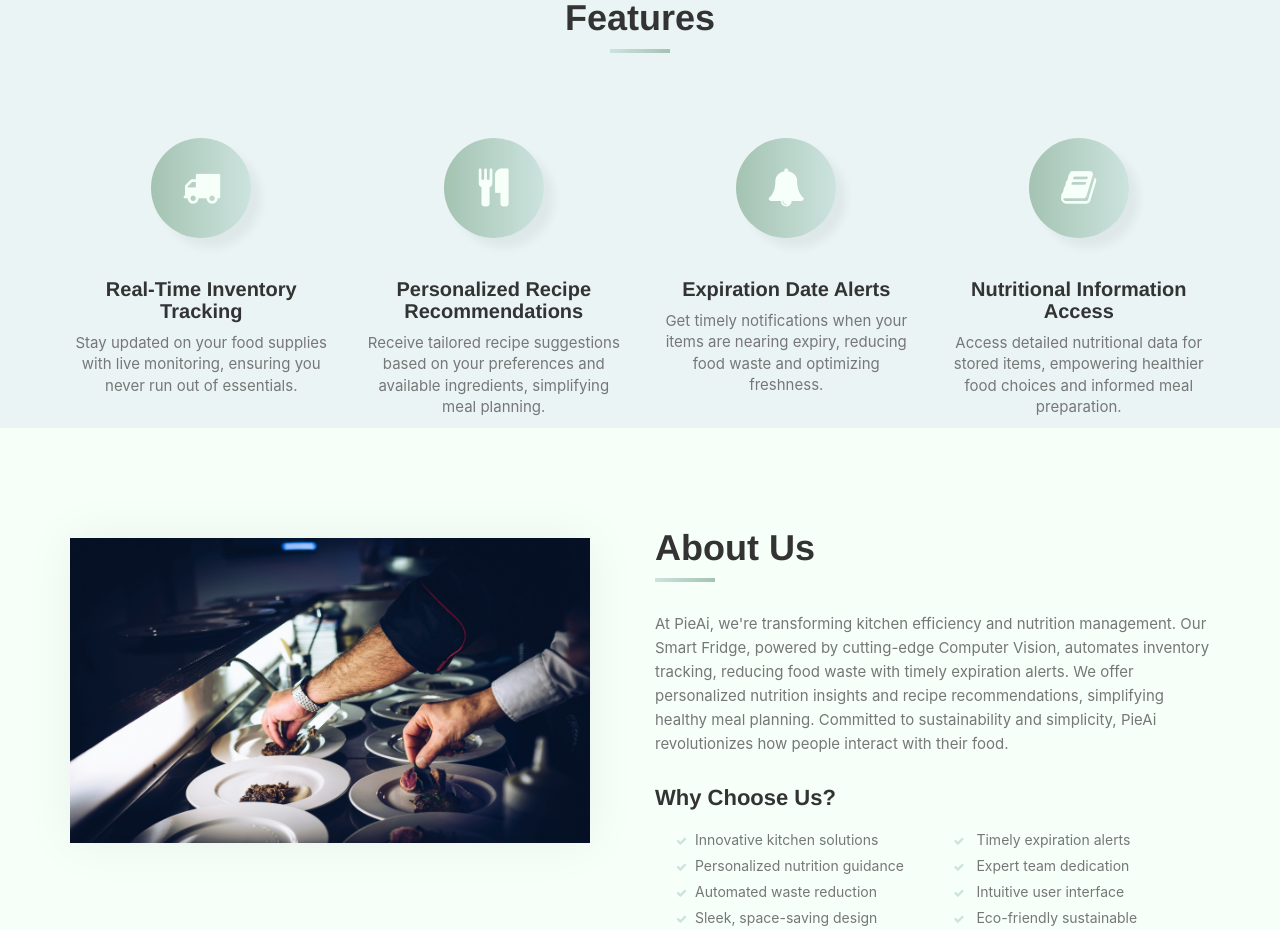
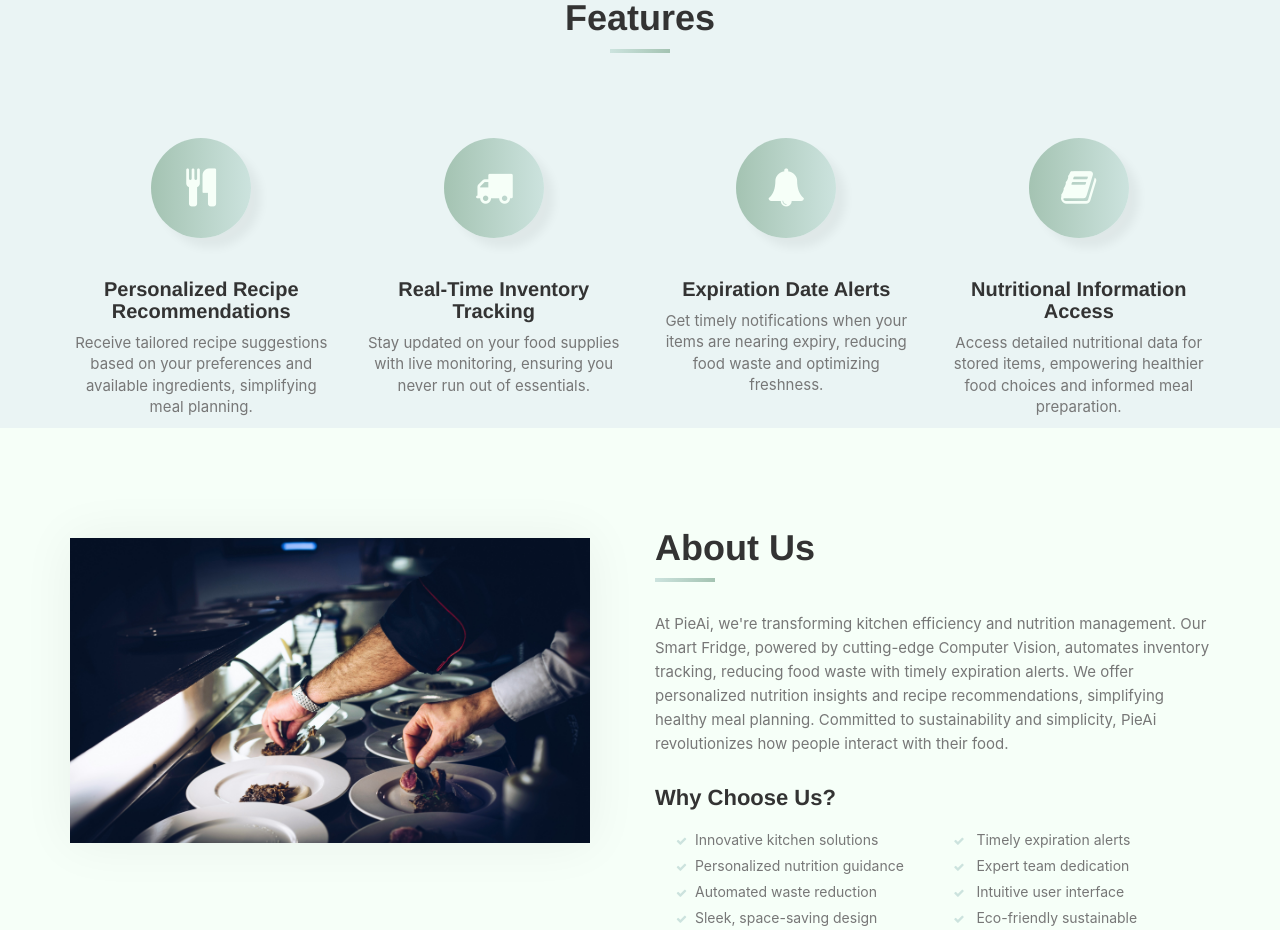
Before and after one commit to HackForge-JUSL/JU-HunterBees, a React (Create React App) app in the folder fridge-vision/: page / in a window 1280 px wide. Shown: the part 920-1850 px from the top of the page. Built offline with nearby package versions, Linux system fonts and the light colour scheme; what smooth-scroll would draw is missing.

Commit message:
last change

```diff
--- a/fridge-vision/src/components/features.jsx
+++ b/fridge-vision/src/components/features.jsx
@@ -5,15 +5,15 @@ export const Features = () => {
   const navigate = useNavigate();
   const featuresData = [
     {
-      icon: "fa fa-truck",
-      title: "Real-Time Inventory Tracking",
-      text: "Stay updated on your food supplies with live monitoring, ensuring you never run out of essentials.",
+      icon: "fa fa-cutlery",
+      title: "Personalized Recipe Recommendations",
+      text: "Receive tailored recipe suggestions based on your preferences and available ingredients, simplifying meal planning.",
       onClick: () => navigate('/UploadForm')
     },
     {
-      icon: "fa fa-cutlery",
-      title: "Personalized Recipe Recommendations",
-      text: "Receive tailored recipe suggestions based on your preferences and available ingredients, simplifying meal planning."
+      icon: "fa fa-truck",
+      title: "Real-Time Inventory Tracking",
+      text: "Stay updated on your food supplies with live monitoring, ensuring you never run out of essentials."
     },
     {
       icon: "fa fa-bell",
```
